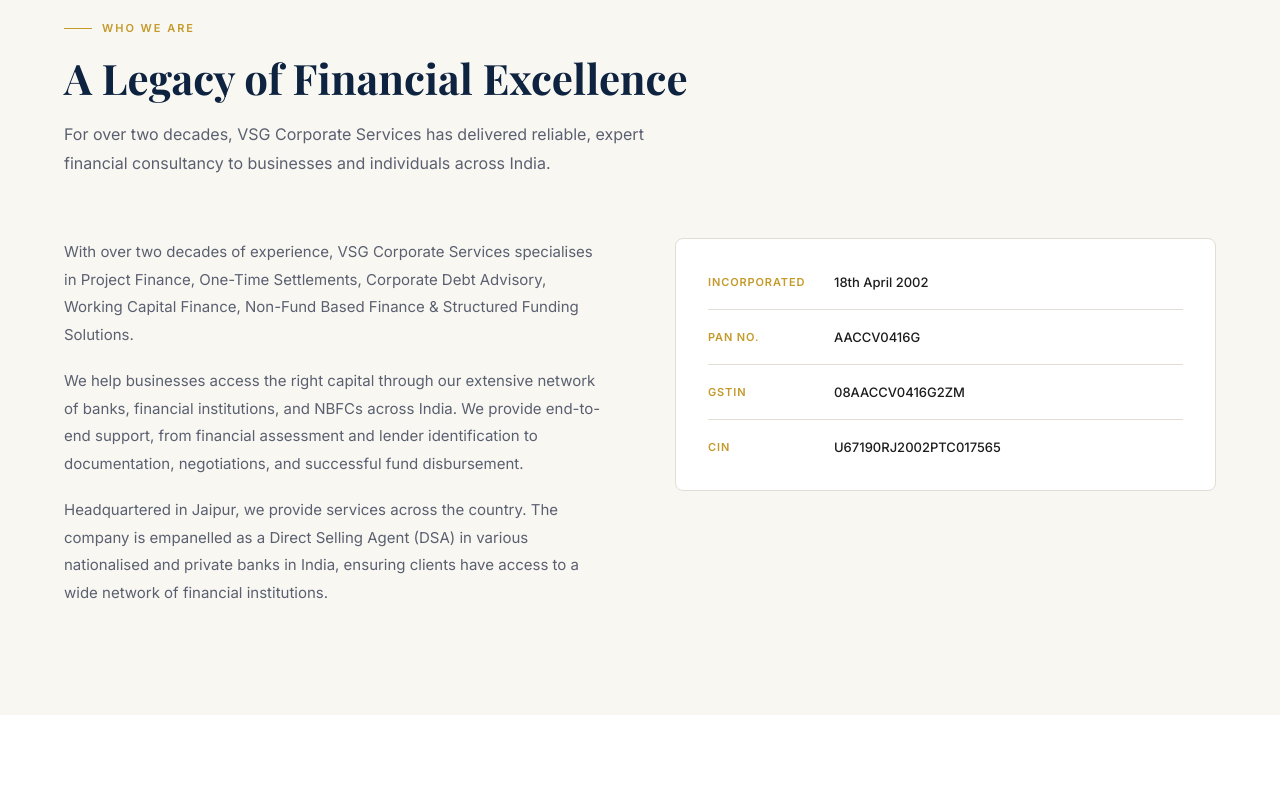
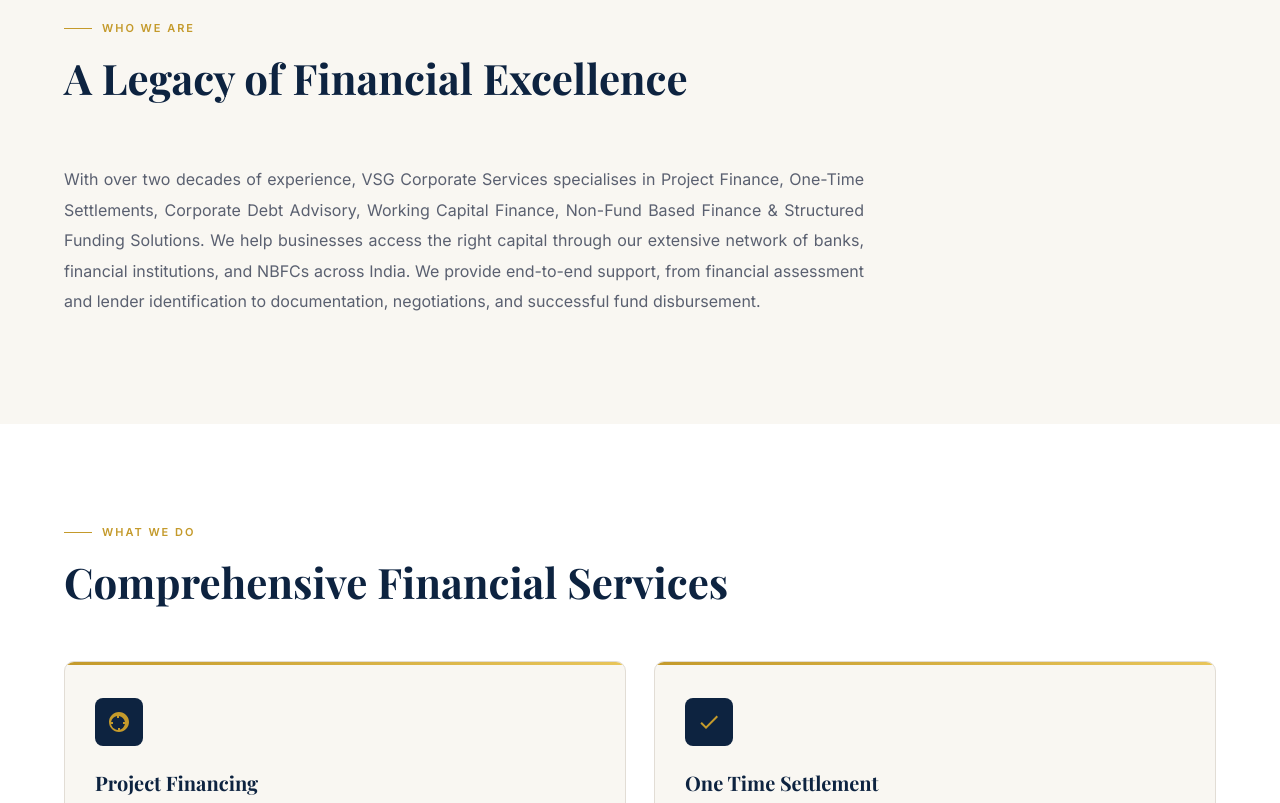
Before and after one commit to gargritik97-bit/vsgcorporate, a plain HTML site: page index.html in a window 1280 px wide. Shown: the part 880-1683 px from the top of the page. Drawn offline with nearby package versions, Linux system fonts and the light colour scheme.

Commit message:
Add files via upload

```diff
--- a/index.html
+++ b/index.html
@@ -217,10 +217,10 @@
     #about { background: var(--cream); }
 
     .about-grid {
-      display: grid; grid-template-columns: 1fr 1fr;
+      display: grid; grid-template-columns: 1fr;
       gap: 70px; align-items: start; margin-top: 60px;
     }
-    .about-text p { color: var(--muted); font-size: 15px; margin-bottom: 18px; line-height: 1.85; }
+    .about-text p { color: var(--muted); font-size: 16px; max-width: 800px; margin-bottom: 18px; line-height: 1.9; text-align: justify; }
 
     .about-details {
       background: var(--white); border: 1px solid var(--border);
@@ -506,38 +506,12 @@
   <div class="section-inner">
     <div class="section-eyebrow">Who We Are</div>
     <h2 class="section-title">A Legacy of Financial Excellence</h2>
-    <p class="section-desc">For over two decades, VSG Corporate Services has delivered reliable, expert financial consultancy to businesses and individuals across India.</p>
 
     <div class="about-grid">
       <div class="about-text">
-        <p>With over two decades of experience, VSG Corporate Services specialises in Project Finance, One-Time Settlements, Corporate Debt Advisory, Working Capital Finance, Non-Fund Based Finance & Structured Funding Solutions.</p>
-        <p>We help businesses access the right capital through our extensive network of banks, financial institutions, and NBFCs across India. We provide end-to-end support, from financial assessment and lender identification to documentation, negotiations, and successful fund disbursement.</p>
-        <p>Headquartered in Jaipur, we provide services across the country. The company is empanelled as a Direct Selling Agent (DSA) in various nationalised and private banks in India, ensuring clients have access to a wide network of financial institutions.</p>
+        <p>With over two decades of experience, VSG Corporate Services specialises in Project Finance, One-Time Settlements, Corporate Debt Advisory, Working Capital Finance, Non-Fund Based Finance & Structured Funding Solutions. We help businesses access the right capital through our extensive network of banks, financial institutions, and NBFCs across India. We provide end-to-end support, from financial assessment and lender identification to documentation, negotiations, and successful fund disbursement.</p>
       </div>
-
-      <div>
-        <div class="about-details">
-          <div class="detail-row">
-            <div class="detail-label">Incorporated</div>
-            <div class="detail-val">18th April 2002</div>
-          </div>
-          <div class="detail-divider"></div>
-          <div class="detail-row">
-            <div class="detail-label">PAN No.</div>
-            <div class="detail-val">AACCV0416G</div>
-          </div>
-          <div class="detail-divider"></div>
-          <div class="detail-row">
-            <div class="detail-label">GSTIN</div>
-            <div class="detail-val">08AACCV0416G2ZM</div>
-          </div>
-          <div class="detail-divider"></div>
-          <div class="detail-row">
-            <div class="detail-label">CIN</div>
-            <div class="detail-val">U67190RJ2002PTC017565</div>
-          </div>
-        </div>
-      </div>
+    </div>
     </div>
   </div>
 </section>
@@ -653,8 +627,13 @@
           <h3>CA Suresh Garg</h3>
           <div class="role">Director &amp; Founder · Chartered Accountant · Insolvency Professional</div>
           <p>Suresh Garg is a distinguished Chartered Accountant. Qualified in 1994, with over three decades of professional experience, he has advised corporates, PSUs, banks, and business enterprises on audits, taxation, corporate laws, finance, risk management, and strategic business planning.</p>
-          <p style="margin-top:10px">He has held several key leadership positions at the Jaipur Branch of ICAI, serving as Chairman, CICASA (2007–08); Secretary, Jaipur Branch of ICAI (2008–09); and Vice Chairman, Jaipur Branch of ICAI (2009–10).</p>
-          <p style="margin-top:10px">An accomplished Insolvency Professional, CA Suresh Garg combines deep financial expertise with practical business insights to deliver effective solutions in corporate finance, debt advisory, restructuring, and regulatory compliance.</p>
+          <p style="margin-top:10px">He has held several key leadership positions at the Jaipur Branch of ICAI, serving as:</p>
+          <ul style="margin-top:8px; padding-left:18px; color:var(--muted); font-size:14px; line-height:1.8;">
+            <li>Chairman, CICASA (2007–08)</li>
+            <li>Secretary, Jaipur Branch of ICAI (2008–09)</li>
+            <li>Vice Chairman, Jaipur Branch of ICAI (2009–10)</li>
+          </ul>
+          <p style="margin-top:10px">An accomplished Insolvency Professional, CA Suresh Garg combines deep financial expertise with practical business insights to deliver effective solutions in corporate finance, debt advisory, restructuring, and regulatory compliance. His extensive experience and leadership within the profession have earned him recognition as a trusted advisor to businesses and financial institutions alike.</p>
           <span class="team-tag">Registered Insolvency Professional · IBC</span>
         </div>
       </div>
```
